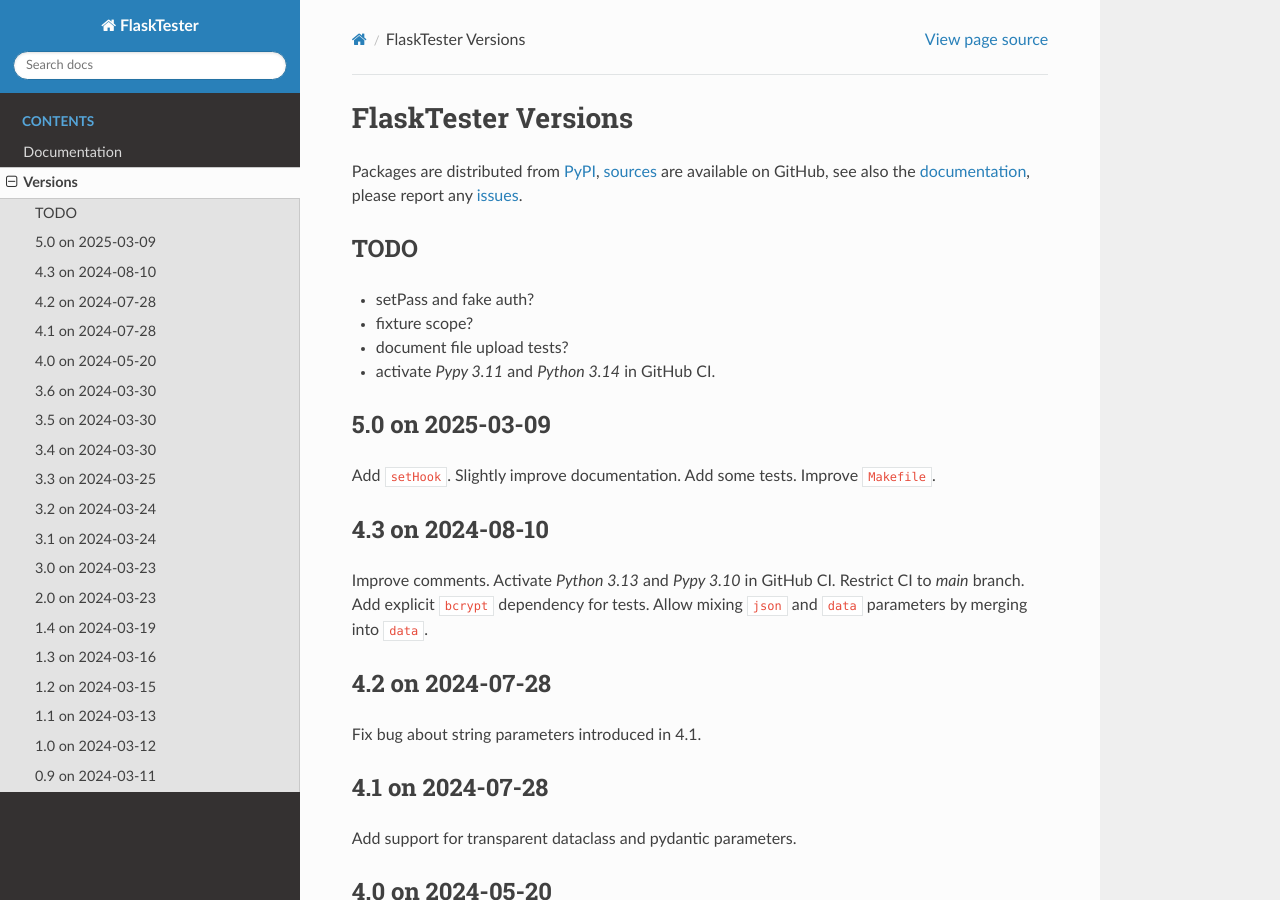
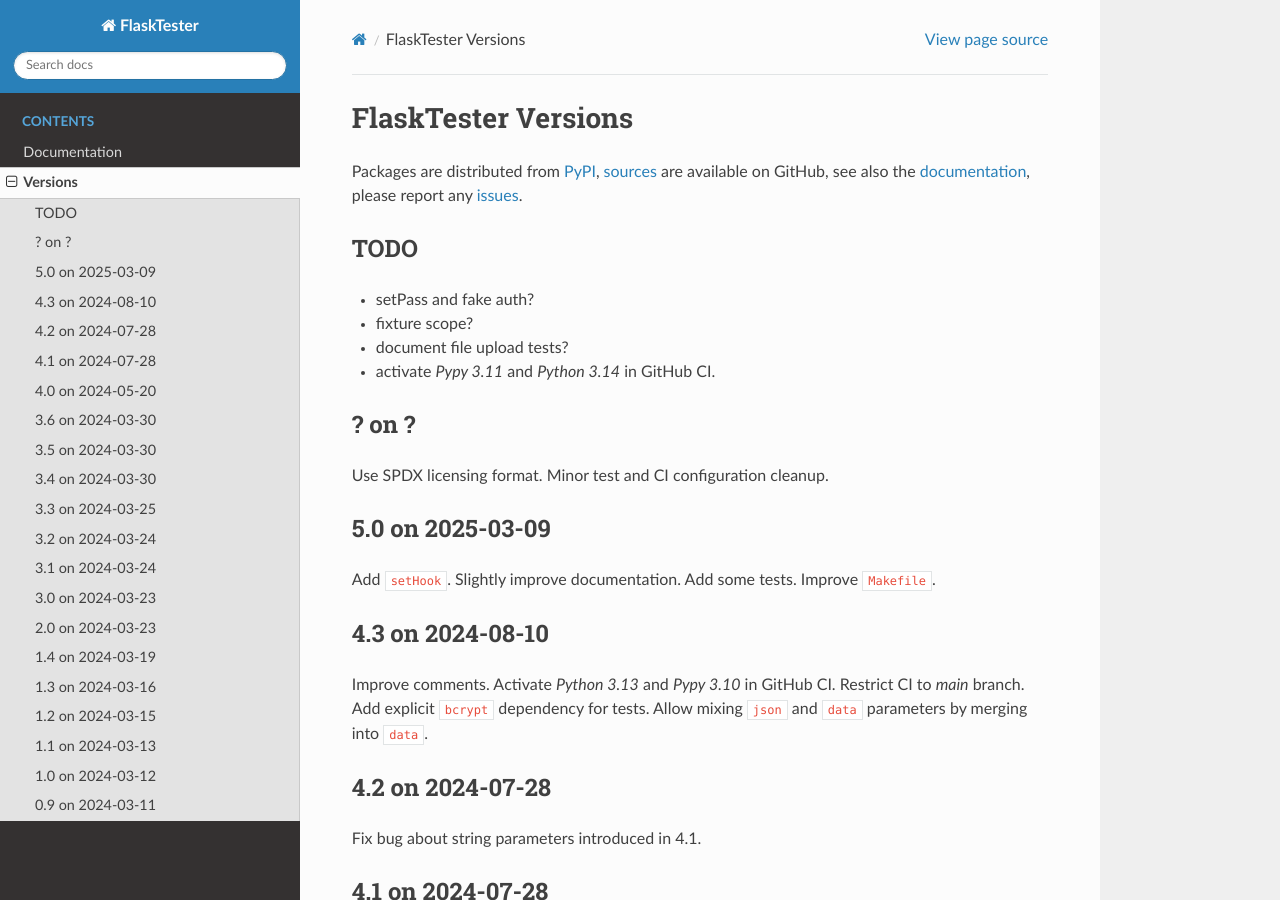
Before and after one commit to zx80/flask-tester, a Sphinx documentation site: the page built from docs/versions.md, in a window 1280 px wide and 900 px high. Built offline with Sphinx 7.4.7 and the Read the Docs theme 3.1.0, drawn with Linux system fonts in a browser that asks for light colours; pages that are not in the unit, such as notebooks, are missing from menus.

Commit message:
use SPDX licensing format

```diff
--- a/docs/versions.md
+++ b/docs/versions.md
@@ -11,6 +11,11 @@
 - fixture scope?
 - document file upload tests?
 - activate _Pypy 3.11_ and _Python 3.14_ in GitHub CI.
+
+## ? on ?
+
+Use SPDX licensing format.
+Minor test and CI configuration cleanup.
 
 ## 5.0 on 2025-03-09
 
--- a/pyproject.toml
+++ b/pyproject.toml
@@ -8,7 +8,7 @@
 authors = [ { name = "Fabien Coelho", email = "flask.tester@coelho.net" } ]
 description = "Pytest fixtures for Flask internal and external authenticated tests"
 readme = "README.md"
-license = { text = "CC0" }
+license = "CC0-1.0"
 requires-python = ">=3.10"
 dependencies = [
   "requests",
@@ -17,7 +17,6 @@
 classifiers = [
   "Development Status :: 5 - Production/Stable",
   "Intended Audience :: Developers",
-  "License :: CC0 1.0 Universal (CC0 1.0) Public Domain Dedication",
   "Programming Language :: Python",
   "Environment :: Web Environment",
   "Framework :: Flask",
```
